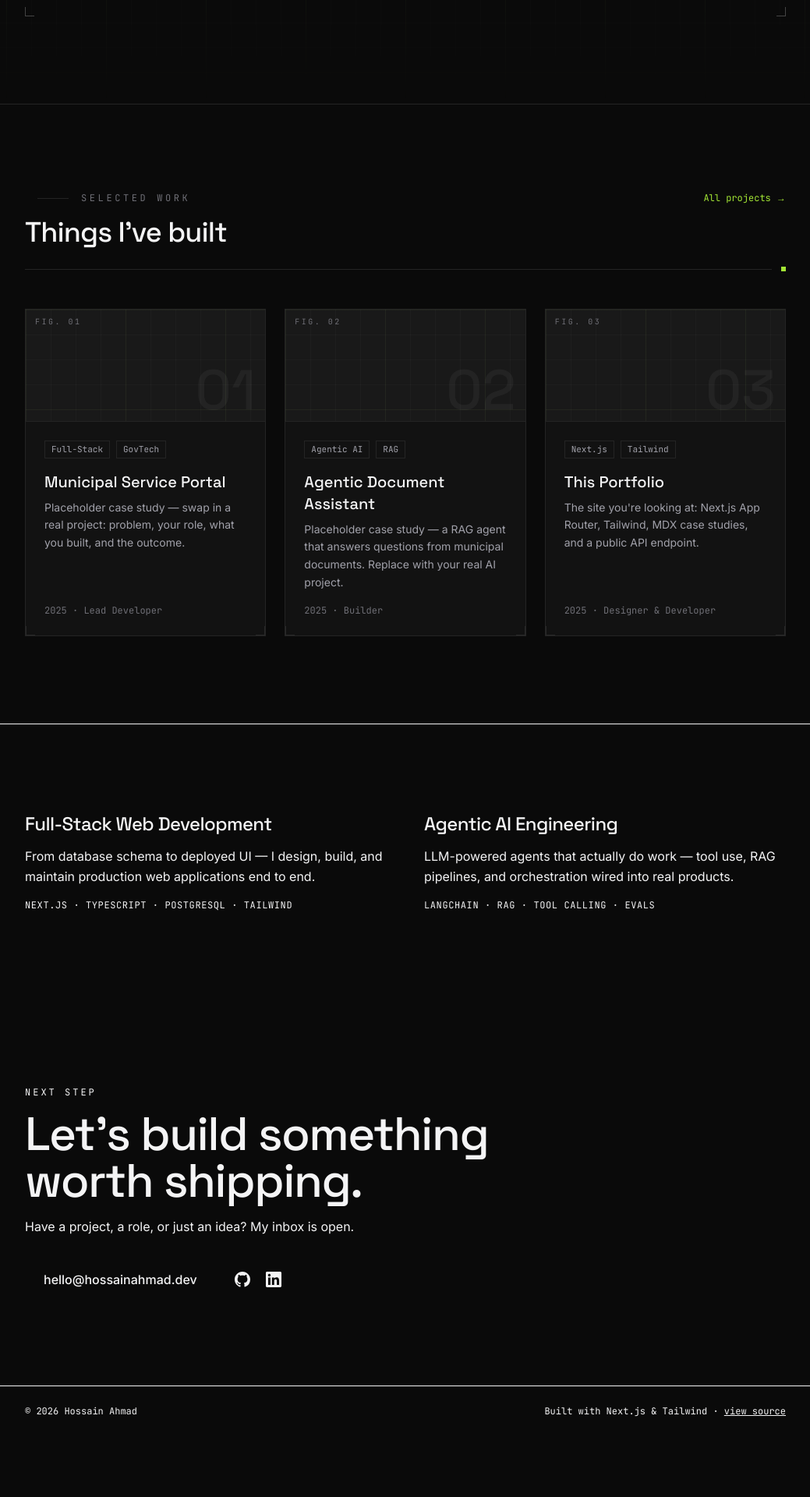
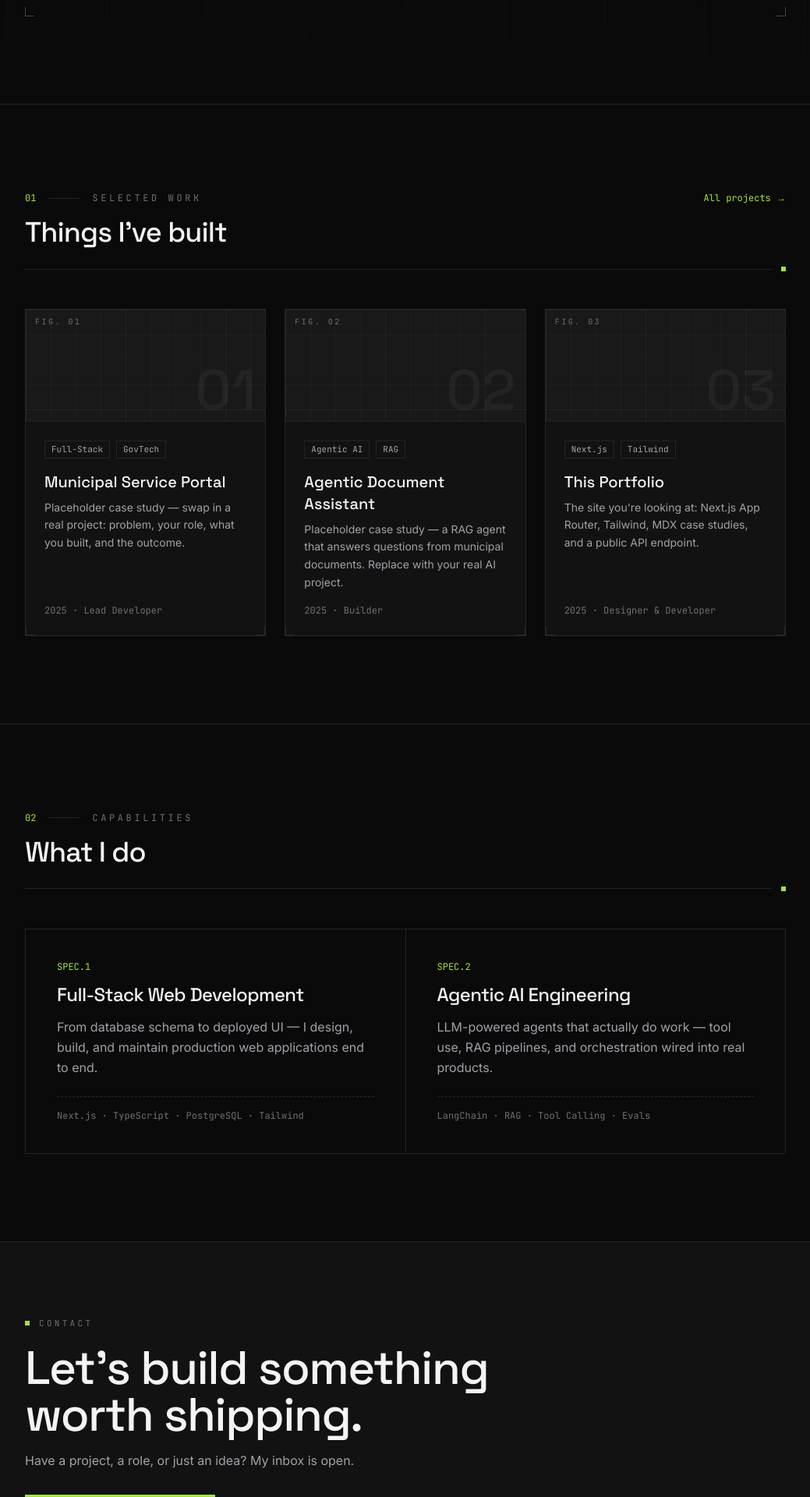
Before and after one commit to hossainahmad/portfolio, a Next.js app: page / in a window 1280 px wide. Shown: the part 740-2660 px from the top of the page at 78% size, without its empty margins (120-1159 px from the left). Before the commit the page ends 2582 px from the top, so only its background shows below. Built offline with nearby package versions, Linux system fonts and the light colour scheme.

Commit message:
Updated some features

```diff
--- a/src/app/page.tsx
+++ b/src/app/page.tsx
@@ -24,9 +24,10 @@ export default function Home() {
     <>
       <Hero />
 
-      <section id="work">
+      <section id="work" className="border-b border-line">
         <Container className="py-20 md:py-28">
           <SectionHeading
+            index="01"
             eyebrow="Selected work"
             title="Things I've built"
             href="/work"
@@ -40,19 +41,24 @@ export default function Home() {
         </Container>
       </section>
 
-      <section className="border-t border-forest/10">
-        <Container className="grid gap-12 py-20 md:grid-cols-2 md:py-28">
-          {SERVICES.map(({ title, body, stack }) => (
-            <div key={title}>
-              <h3 className="font-display text-2xl font-medium tracking-tight">
+      <section id="capabilities">
+        <Container className="py-20 md:py-28">
+          <SectionHeading index="02" eyebrow="Capabilities" title="What I do" />
+          {/* gap-px + bg-line = crisp hairline dividers, like a drawing table */}
+          <div className="grid gap-px border border-line bg-line md:grid-cols-2">
+            {SERVICES.map(({ title, body, stack }, i) => (
+              <div key={title} className="relative bg-canvas p-8 md:p-10">
+                <p className="font-mono text-xs text-accent">SPEC.{i + 1}</p>
+                <h3 className="mt-3 font-display text-2xl font-medium tracking-tight text-ink">
                   {title}
                 </h3>
-              <p className="mt-3 leading-relaxed text-forest/75">{body}</p>
-              <p className="mt-4 font-mono text-xs uppercase tracking-wider text-olive">
+                <p className="mt-3 leading-relaxed text-ink-dim">{body}</p>
+                <p className="mt-6 border-t border-dashed border-line pt-4 font-mono text-xs text-ink-faint">
                   {stack}
                 </p>
               </div>
             ))}
+          </div>
         </Container>
       </section>
     </>
--- a/src/components/footer.tsx
+++ b/src/components/footer.tsx
@@ -1,26 +1,26 @@
-"use client";
 import { Container } from "@/components/ui/container";
 import { GitHubIcon, LinkedInIcon } from "@/components/ui/icons";
 
 export function Footer() {
   return (
-    <footer className="bg-forest text-paper">
-      <Container className="py-20 md:py-28">
-        <p className="font-mono text-xs uppercase tracking-[0.25em] text-caramel">
-          Next step
-        </p>
-        <h2 className="mt-4 max-w-2xl font-display text-4xl font-medium tracking-tight md:text-6xl">
+    <footer className="border-t border-line bg-surface">
+      <Container className="py-20 md:py-24">
+        <div className="flex items-center gap-3 font-mono text-[11px] uppercase tracking-[0.3em] text-ink-faint">
+          <span className="h-1.5 w-1.5 bg-accent" />
+          Contact
+        </div>
+        <h2 className="mt-5 max-w-2xl font-display text-4xl font-medium tracking-tight text-ink md:text-6xl">
           Let&apos;s build something worth shipping.
         </h2>
-        <p className="mt-4 max-w-md text-paper/70">
+        <p className="mt-4 max-w-md text-ink-dim">
           Have a project, a role, or just an idea? My inbox is open.
         </p>
         <div className="mt-8 flex flex-wrap items-center gap-6">
           <a
             href="mailto:hello@hossainahmad.dev" // TODO: real email
-            className="rounded-full bg-paper px-6 py-3 font-medium text-forest transition-colors hover:bg-caramel"
+            className="bg-accent px-6 py-3 font-medium text-black transition-colors hover:bg-accent-bright"
           >
-            hello@hossainahmad.dev
+            hello@hossainahmad.xyz
           </a>
           <div className="flex gap-5">
             <a
@@ -28,7 +28,7 @@ export function Footer() {
               target="_blank"
               rel="noreferrer"
               aria-label="GitHub"
-              className="text-paper/70 transition-colors hover:text-paper"
+              className="text-ink-dim transition-colors hover:text-accent"
             >
               <GitHubIcon />
             </a>
@@ -37,23 +37,25 @@ export function Footer() {
               target="_blank"
               rel="noreferrer"
               aria-label="LinkedIn"
-              className="text-paper/70 transition-colors hover:text-paper"
+              className="text-ink-dim transition-colors hover:text-accent"
             >
               <LinkedInIcon />
             </a>
           </div>
         </div>
       </Container>
-      <div className="border-t border-paper/10">
-        <Container className="flex flex-col gap-2 py-6 font-mono text-xs text-paper/60 md:flex-row md:items-center md:justify-between">
+
+      <div className="border-t border-dashed border-line">
+        <Container className="flex flex-col gap-2 py-6 font-mono text-[11px] uppercase tracking-wider text-ink-faint md:flex-row md:items-center md:justify-between">
           <p>© {new Date().getFullYear()} Hossain Ahmad</p>
+          <p>24.0031° N / 90.4203° E — Gazipur, BD</p>
           <p>
-            Built with Next.js & Tailwind ·{" "}
+            Built with Next.js ·{" "}
             <a
               href="https://github.com/hossainahmad/portfolio"
-              className="underline hover:text-paper"
+              className="text-accent hover:text-accent-bright"
             >
-              view source
+              source
             </a>
           </p>
         </Container>
```
Also changed, not shown: src/components/navbar.tsx (+9 -2 lines). Lines whose indentation alone changed are shown as unchanged.
